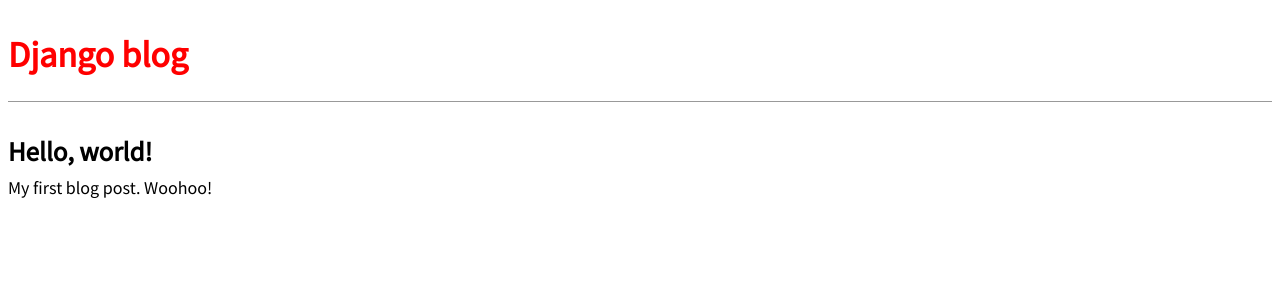
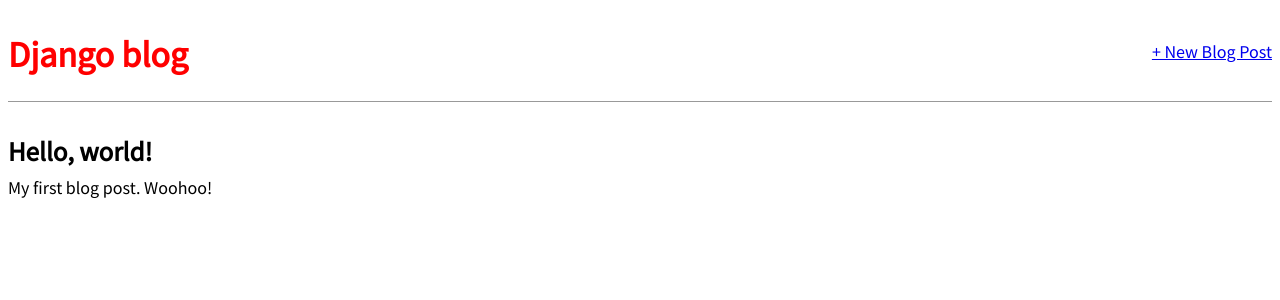
Before and after one commit to stephen-lakes/djangoblog, a Django app: template templates/post_detail.html in a window 1280 px wide. Shown: the top 300 px of the page. Run offline with Django 4.2, Linux system fonts and the light colour scheme; the template is opened without the code that fills it: values that come from a table or form of the project are taken from there, others are empty; data comes from the database, SQL or seed files in the repository; parts of the project's set-up code (start-up, migrations or seed data) failed here and were passed over.

Commit message:
added link to new post template page

```diff
--- a/templates/base.html
+++ b/templates/base.html
@@ -11,10 +11,16 @@
     <title>Django blog</title>
 </head>
 <body>
-    <header>
-        <h1><a href="/">Django blog</a></h1>
-    </header>
-    <div class="container">
+    <div class="container"></div>
+        <header>
+            <div class="nav-left">
+                <h1><a href="/">Django blog</a></h1>
+            </div>
+            <div class="nav-right">
+                <a href="{% url 'post_new' %}">+ New Blog Post</a>
+            </div>
+        </header>
+
         {% block content %}
 
         {% endblock %}
```
